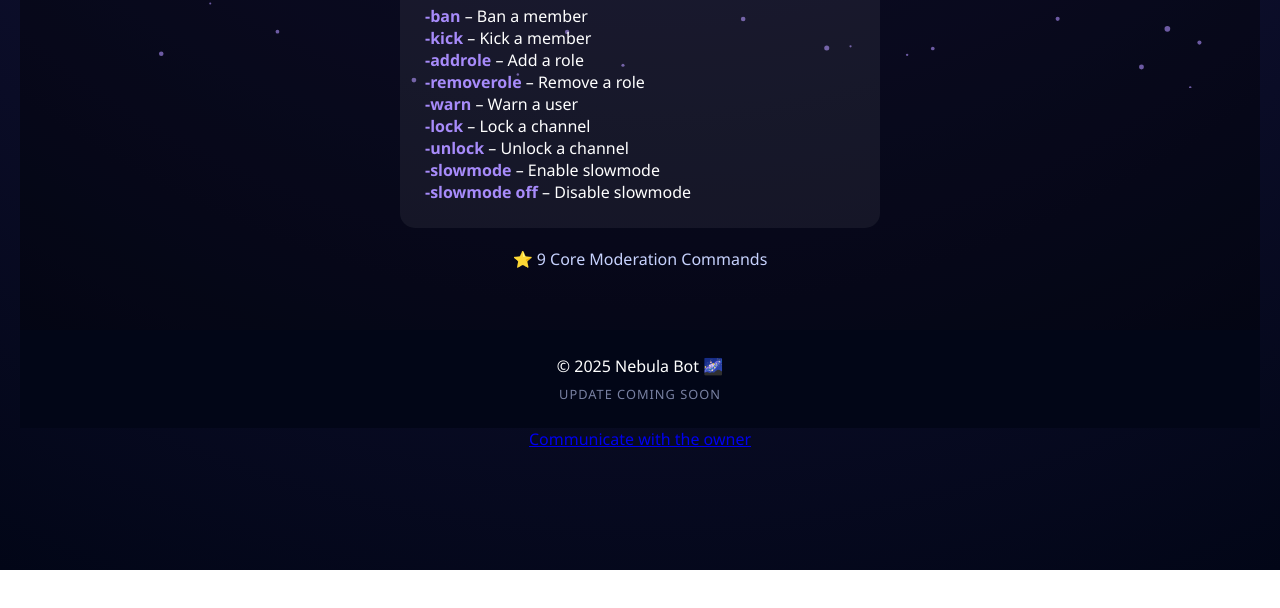
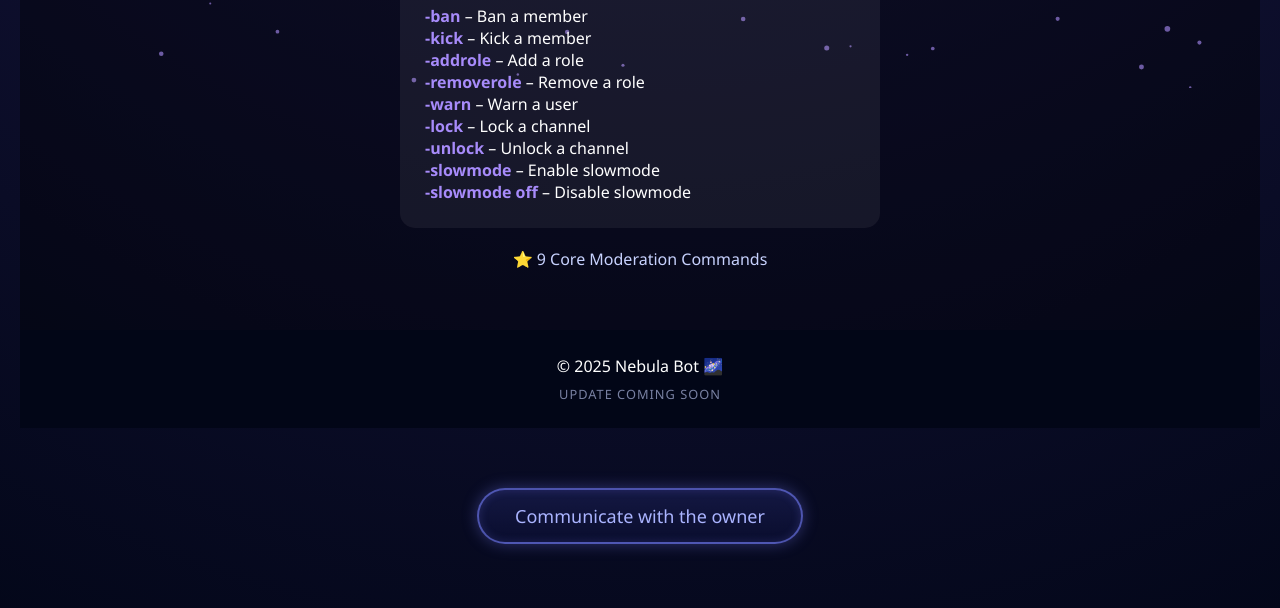
Before and after one commit to Tanmay-tyagi/Nebula.github.io, a plain HTML site: page index.html in a window 1280 px wide. Shown: the part 712-1320 px from the top of the page. Before the commit the page ends 1282 px from the top, so only its background shows below. Drawn offline with Linux system fonts and the light colour scheme.

Commit message:
Update style.css

```diff
--- a/style.css
+++ b/style.css
@@ -147,3 +147,60 @@ footer {
   opacity: 0.6;
   color: #c7d2fe;
 }
+
+
+/* ===== COMMUNICATE BUTTON ===== */
+.communicate-container {
+  width: 100%;
+  display: flex;
+  justify-content: center;
+  margin-top: 60px;
+  margin-bottom: 40px;
+}
+
+.communicate-btn {
+  padding: 14px 36px;
+  font-size: 18px;
+  font-weight: 500;
+  color: #aab4ff;
+  text-decoration: none;
+  border-radius: 999px;
+  border: 2px solid rgba(120, 130, 255, 0.6);
+  background: linear-gradient(
+    180deg,
+    rgba(90, 100, 255, 0.15),
+    rgba(30, 35, 120, 0.15)
+  );
+  box-shadow:
+    0 0 15px rgba(120, 130, 255, 0.35),
+    inset 0 0 10px rgba(120, 130, 255, 0.2);
+  transition: all 0.3s ease;
+  position: relative;
+  overflow: hidden;
+}
+
+/* Glow animation */
+.communicate-btn::before {
+  content: "";
+  position: absolute;
+  inset: 0;
+  background: radial-gradient(
+    circle at top,
+    rgba(160, 170, 255, 0.35),
+    transparent 60%
+  );
+  opacity: 0;
+  transition: opacity 0.3s ease;
+}
+
+.communicate-btn:hover::before {
+  opacity: 1;
+}
+
+.communicate-btn:hover {
+  transform: translateY(-2px);
+  box-shadow:
+    0 0 30px rgba(150, 160, 255, 0.8),
+    inset 0 0 14px rgba(150, 160, 255, 0.3);
+  color: #ffffff;
+}
```
